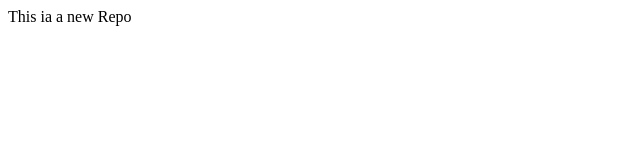
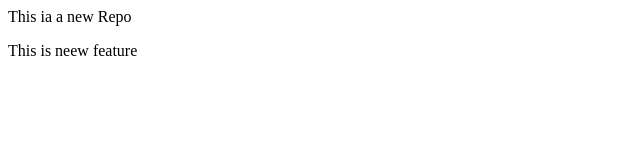
Before and after one commit to artiswami216216-cmd/localrepo, a plain HTML site: page index.html in a window 1280 px wide. Shown: the whole page, without its empty margins (0-640 px from the left). Drawn offline with Linux system fonts and the light colour scheme.

Commit message:
Add new feature

```diff
--- a/index.html
+++ b/index.html
@@ -1 +1,2 @@
 <p>This ia a new Repo</p>
+<p>This is neew feature</p>
```
